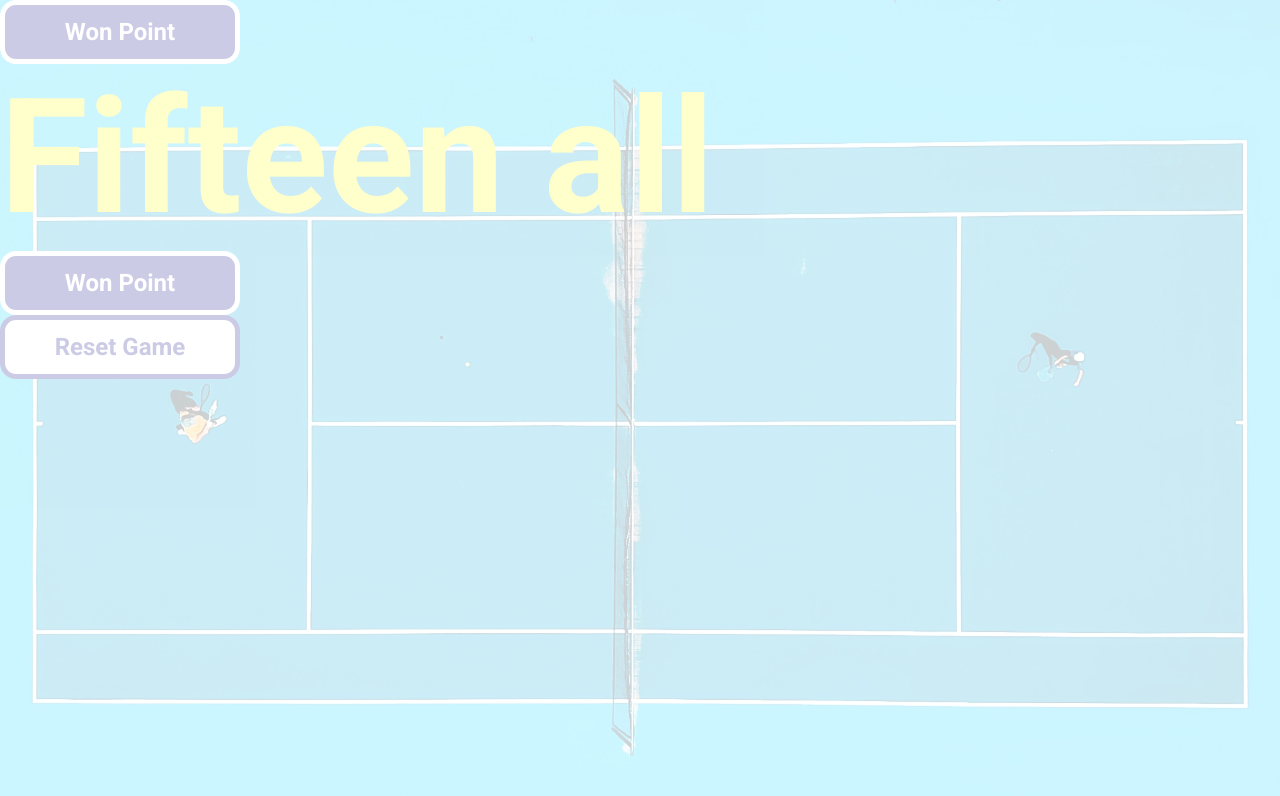
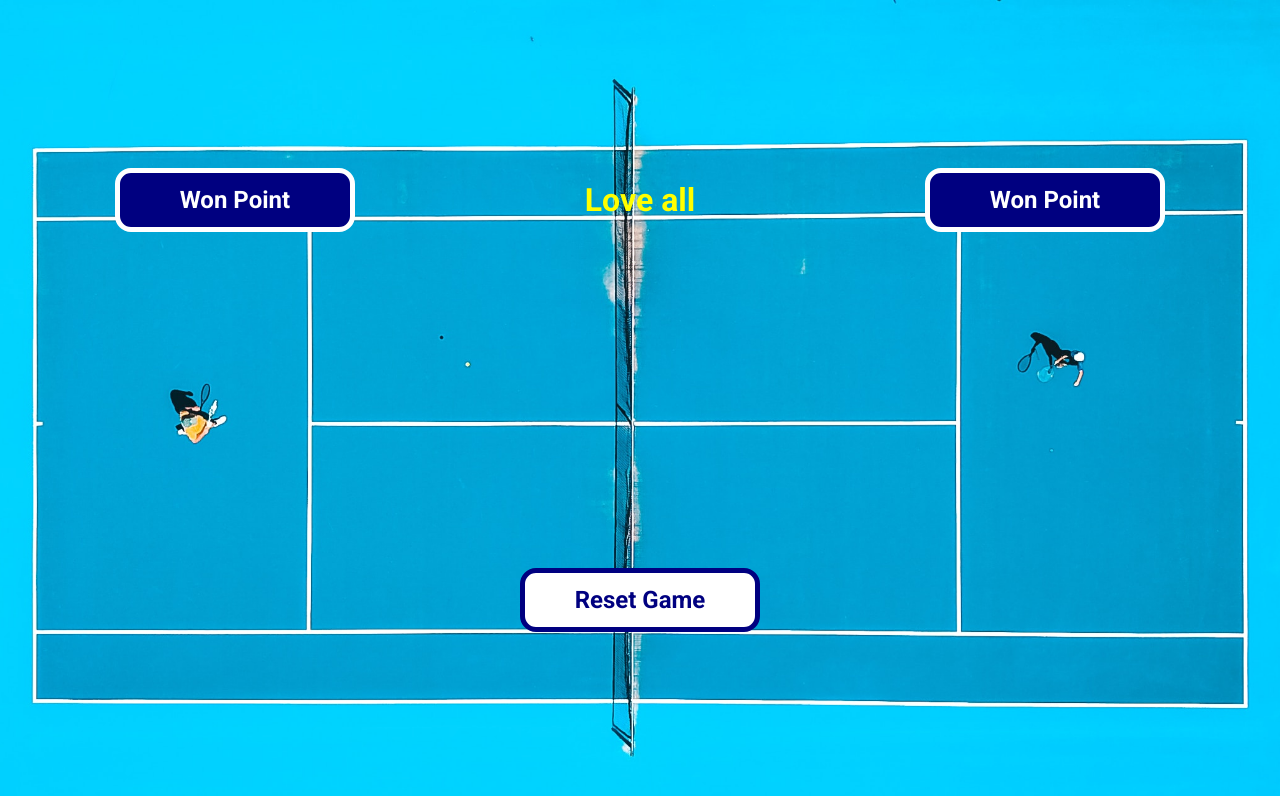
Before and after one commit to VaqueroFontenla/kata-tenis, a React (Create React App) app: page / in a window 1280 px wide. Both pictures are taken after a click on the button "Start Game". Shown: the top 796 px of the page. Built offline with nearby package versions, Linux system fonts and the light colour scheme.

Commit message:
Array score

```diff
--- a/src/App.css
+++ b/src/App.css
@@ -5,6 +5,7 @@
   font-family: "Roboto", serif;
   color:#000080;
   font-weight: 700;
+  opacity: 1;
 }
 
 .wrapper {
@@ -13,7 +14,6 @@
   background: url("./assets/background.jpg");
   background-size: cover;
   background-position: center;
-  opacity: 0.2;
   display: flex;
   flex-direction: column;
   justify-content: space-around;
--- a/src/components/Game.css
+++ b/src/components/Game.css
@@ -1,9 +1,38 @@
-.game {
+.game-container {
     height: inherit;
     width: inherit;
+    display: flex;
+    flex-direction: column;
+    justify-content: space-around;
 }
 
-.game-player {
+.game {
+    display: flex;
+    align-items: center;
+    justify-content: space-around;
+}
+.game-player, .game-score {
     display: flex;
     flex-direction: column;
+    align-items: center;
 }
+
+.game-player__label {
+    font-size: 4rem;
+}
+
+.game-player__score {
+    font-size: 5rem;
+    color: yellow;
+}
+
+
+.score {
+    font-size: 2rem;
+    color: yellow;
+}
+
+.reset {
+    display:flex;
+    justify-content: center;
+}
--- a/src/components/Game.tsx
+++ b/src/components/Game.tsx
@@ -7,18 +7,30 @@ interface Props {
     namePlayerTwo: string
 }
 
+interface State {
+    score: string;
+    scoreList: string[];
+    scorePlayerOne: number;
+    scoscorePlayerTwo: number;
+    showPoints: boolean;
+    pointsPlayerOne: number;
+    pointsPlayerTwo: number;
+}
+
 
 //Hacer interface de State
 
 export const Game = (props: Props) => {
 
-    const [ score, setScore] = React.useState('')
-    const [ scorePlayerOne, setScorePlayerOne] = React.useState(0);
-    const [ scorePlayerTwo, setScorePlayerTwo] = React.useState(0);
-    const [ showPoints, setShowPoints] = React.useState(true);
-    const [ pointsPlayerOne, setPointsPlayerOne] = React.useState(0);
-    const [ pointsPlayerTwo, setPointsPlayerTwo] = React.useState(0);
-    console.log(score);
+    const [ score, setScore] = React.useState<string>('');
+    const [ scoreList, setScoreList] = React.useState<string[]>([''])
+    const [ scorePlayerOne, setScorePlayerOne] = React.useState<number>(0);
+    const [ scorePlayerTwo, setScorePlayerTwo] = React.useState<number>(0);
+    const [ showPoints, setShowPoints] = React.useState<boolean>(true);
+    const [ pointsPlayerOne, setPointsPlayerOne] = React.useState<number>(0);
+    const [ pointsPlayerTwo, setPointsPlayerTwo] = React.useState<number>(0);
+
+
 
     const transformScore = (score:number) => {
         switch(score) {
@@ -44,7 +56,8 @@ export const Game = (props: Props) => {
             if (differenceScore === 0 ) {
                 switch(scorePlayerOne && scorePlayerTwo) {
                     case 0:
-                        setScore('Start game');
+                        setScore('Love all');
+                        break;
                     case 1:
                         setScore('Fifteen all');
                         break;
@@ -80,7 +93,14 @@ export const Game = (props: Props) => {
                 setScore(`${transformScore(scorePlayerOne)}-${transformScore(scorePlayerTwo)}`)
             }
 
+
     },[scorePlayerOne,scorePlayerTwo]);
+
+    React.useEffect(()=> {
+        let newScore: string[] = [...scoreList, score];
+        setScoreList(newScore);
+
+    },[score])
 
     const checkPoinstPlayer = (scorePlayer: number): any => {
         switch(scorePlayer) {
@@ -113,11 +133,12 @@ export const Game = (props: Props) => {
     const resetGame = () => {
         setScorePlayerOne(0);
         setScorePlayerTwo(0);
+        setScoreList([]);
     }
 
     return (
+        <div className="game-container">
             <div className="game">
-
                 <div className="game-player">
                     <span className="game-player__label">{props.namePlayerOne}</span>
                     <Button
@@ -130,7 +151,9 @@ export const Game = (props: Props) => {
                 </div>
 
                 <div className="game-score">
-                <span className="score">{score}</span>
+                    {
+                     scoreList.map( score =><span className="score">{score}</span> )
+                    }
                 </div>
 
                 <div className="game-player">
@@ -144,8 +167,8 @@ export const Game = (props: Props) => {
                     <span className="game-player__score">{pointsPlayerTwo}</span>
 
                 </div>
-
-            <div className="score__container">
+            </div>
+            <div className="reset">
                <Button
                     onClick={()=> resetGame()}
                     className= "button button__reset"
--- a/src/components/Player.css
+++ b/src/components/Player.css
@@ -15,12 +15,8 @@
 .player__input {
     width: 40rem;
     height: 4rem;
+    padding-left: 1rem;
     border: 0.33rem solid #000080;
     border-radius: 1rem;
     font-size: 2rem;
 }
-
-.score {
-    font-size: 10rem;
-    color: yellow;
-}
```
Lines whose indentation alone changed are shown as unchanged.
